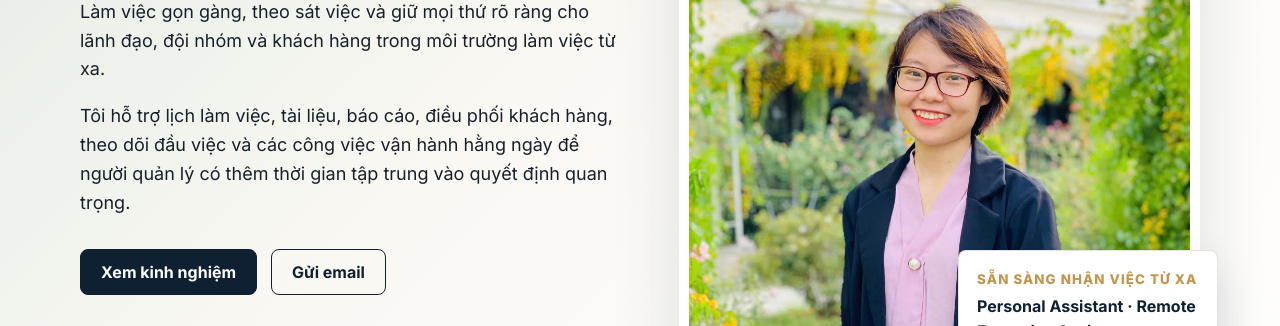
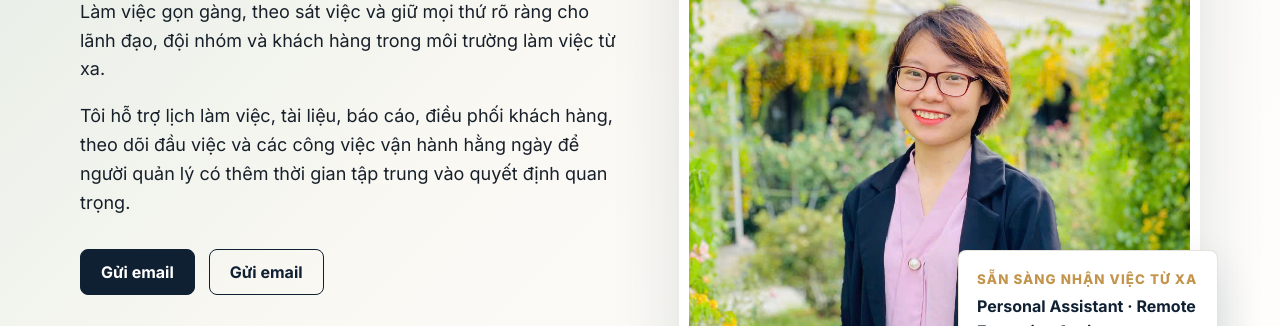
Before and after one commit to ngocanh2994-dotcom/portfolio, a plain HTML site: page index.html in a window 1280 px wide. Shown: the part 448-774 px from the top of the page. Drawn offline with Linux system fonts and the light colour scheme.

Commit message:
Update index.html

```diff
--- a/index.html
+++ b/index.html
@@ -723,7 +723,13 @@
               quyết định quan trọng.
             </p>
             <div class="hero-actions">
-              <a class="button button-primary" href="#experience">Xem kinh nghiệm</a>
+               <a
+          class="button button-primary"
+          href="https://mail.google.com/mail/?view=cm&fs=1&to=ngocanh2994@gmail.com&su=Trao%20doi%20ve%20co%20hoi%20Remote%20Assistant"
+          target="_blank"
+          rel="noreferrer"
+          >Gửi email</a
+        >
               <a class="button button-secondary" href="mailto:ngocanh2994@gmail.com">Gửi email</a>
             </div>
             <div class="badges" aria-label="Điểm nổi bật chuyên môn">
```
